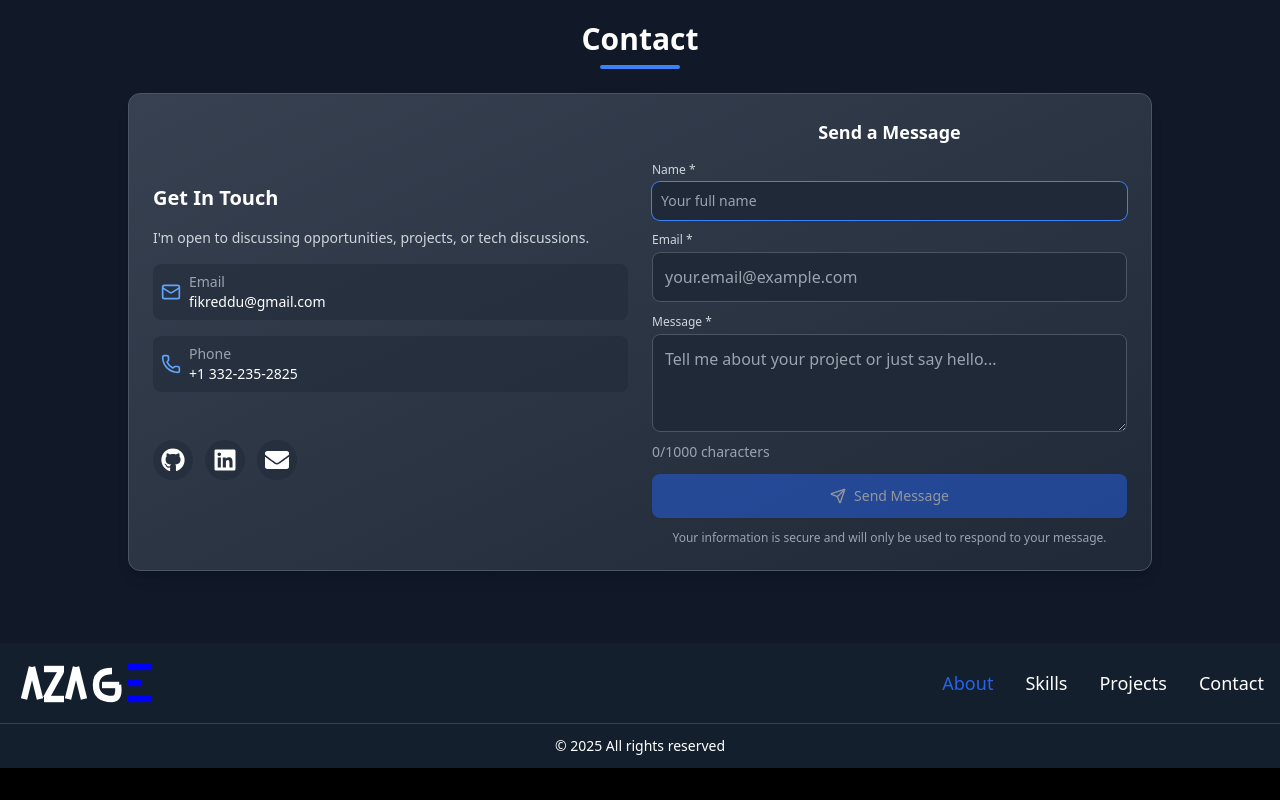
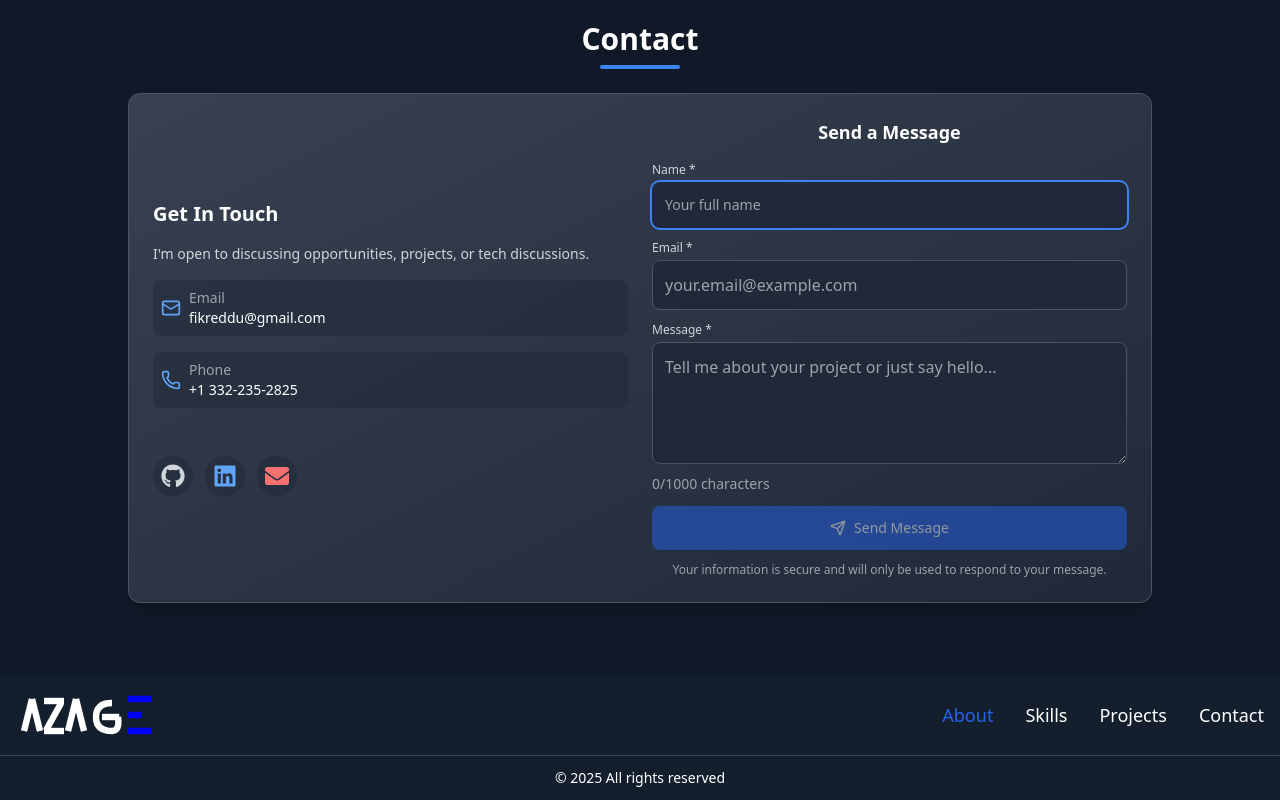
Before and after one commit to Fikre-M/FP, a React (Vite) app in the folder portfolio/: page / in a window 1280 px wide. Shown: the part 4764-5564 px from the top of the page. Before the commit the page ends 5532 px from the top, so only its background shows below. Built offline with nearby package versions, Linux system fonts and the light colour scheme.

Commit message:
update contact service

```diff
--- a/portfolio/src/Components/ContactSection/ContactSection.tsx
+++ b/portfolio/src/Components/ContactSection/ContactSection.tsx
@@ -1,11 +1,10 @@
 import React, { useState, useRef, useCallback, useEffect } from "react";
 import { useForm } from "react-hook-form";
 import emailjs from "@emailjs/browser";
-import { Mail, Phone, Send, CheckCircle } from "lucide-react"; // Lucide icons
-// import { Mail, Phone, Github, Linkedin, Send, CheckCircle } from "lucide-react";
+import { Mail, Phone, Send, CheckCircle } from "lucide-react";
 import { Button } from "../UI";
 import toast from "react-hot-toast";
-import { FaGithub, FaLinkedin, FaEnvelope } from "react-icons/fa"; // React Icons
+import { FaGithub, FaLinkedin, FaEnvelope } from "react-icons/fa";
 
 interface ContactFormData {
   user_name: string;
@@ -24,7 +23,7 @@ const ContactSection: React.FC = () => {
   const [formStatus, setFormStatus] = useState<FormStatus>({
     isSubmitting: false,
     isSuccess: false,
-    error: null
+    error: null,
   });
 
   const {
@@ -32,14 +31,14 @@ const ContactSection: React.FC = () => {
     handleSubmit,
     reset,
     formState: { errors, isValid },
-    watch
+    watch,
   } = useForm<ContactFormData>({
     mode: "onChange",
     defaultValues: {
       user_name: "",
       user_email: "",
-      message: ""
-    }
+      message: "",
+    },
   });
 
   const watchedFields = watch();
@@ -56,79 +55,140 @@ const ContactSection: React.FC = () => {
   useEffect(() => {
     if (formStatus.isSuccess) {
       const timer = setTimeout(() => {
-        setFormStatus(prev => ({ ...prev, isSuccess: false }));
+        setFormStatus((prev) => ({ ...prev, isSuccess: false }));
       }, 5000);
       return () => clearTimeout(timer);
     }
   }, [formStatus.isSuccess]);
 
+
+
   const validateEmailJSConfig = useCallback(() => {
+    // FIXED: Use proper Vite env variable access
     const serviceId = (import.meta as any).env.VITE_EMAILJS_SERVICE_ID;
     const templateId = (import.meta as any).env.VITE_EMAILJS_TEMPLATE_ID;
     const publicKey = (import.meta as any).env.VITE_EMAILJS_PUBLIC_KEY;
 
-    return {
-      isConfigured: !!(serviceId && templateId && publicKey &&
+    // DEBUG: Log the values to console
+    console.log("EmailJS Config Check:", {
+      serviceId,
+      templateId,
+      publicKey,
+      serviceIdExists: !!serviceId,
+      templateIdExists: !!templateId,
+      publicKeyExists: !!publicKey,
+      isConfigured: !!(
+        serviceId &&
+        templateId &&
+        publicKey &&
         serviceId !== "your_service_id" &&
         templateId !== "your_template_id" &&
-        publicKey !== "your_public_key"),
+        publicKey !== "your_public_key"
+      ),
+    });
+
+
+
+    return {
+      isConfigured: !!(
+        serviceId &&
+        templateId &&
+        publicKey &&
+        serviceId !== "your_service_id" &&
+        templateId !== "your_template_id" &&
+        publicKey !== "your_public_key"
+      ),
       serviceId,
       templateId,
-      publicKey
+      publicKey,
     };
   }, []);
 
-  const onSubmit = useCallback(async (data: ContactFormData) => {
+
+  const onSubmit = useCallback(
+    async (data: ContactFormData) => {
       setFormStatus({ isSubmitting: true, isSuccess: false, error: null });
 
       const config = validateEmailJSConfig();
+ // const onSubmit = useCallback(
+      // DEBUG: Log the config
+      console.log("Form Submission Config:", config);
 
       if (!config.isConfigured) {
-      const fallbackMessage = "EmailJS not configured. Please contact me directly at fikreddu@gmail.com or call +1 332-235-2825";
+        const fallbackMessage =
+          "EmailJS not configured. Please contact me directly at fikreddu@gmail.com or call +1 332-235-2825";
+        console.log("EmailJS not configured:", config);
+
+        // For development, let's see what we got
+        if (
+          config.serviceId === "your_service_id" ||
+          config.templateId === "your_template_id" ||
+          config.publicKey === "your_public_key"
+        ) {
+          console.error("EmailJS variables still have placeholder values!");
+        }
+
         setFormStatus({
           isSubmitting: false,
           isSuccess: false,
-        error: fallbackMessage
+          error: fallbackMessage,
         });
         toast.error("Please use direct contact methods");
         return;
       }
 
       try {
-      await emailjs.send(
+        console.log("Attempting to send email with:", {
+          serviceId: config.serviceId,
+          templateId: config.templateId,
+          data: {
+            user_name: data.user_name,
+            user_email: data.user_email,
+            message: data.message,
+            to_name: "Fikremariam Kassa",
+          },
+        });
+
+        const result = await emailjs.send(
           config.serviceId!,
           config.templateId!,
           {
             user_name: data.user_name,
             user_email: data.user_email,
             message: data.message,
-          to_name: "Fikremariam Kassa"
+            to_name: "Fikremariam Kassa",
           },
           config.publicKey!
         );
 
+        console.log("EmailJS Success:", result);
+
         setFormStatus({
           isSubmitting: false,
           isSuccess: true,
-        error: null
+          error: null,
         });
 
         toast.success("Message sent successfully!");
         reset();
-
       } catch (error) {
-      console.error("EmailJS Error:", error);
-      const errorMessage = "Failed to send message. Please contact me directly at fikreddu@gmail.com";
+        console.error("EmailJS Error Details:", error);
+        const errorMessage =
+          error instanceof Error
+            ? `Failed to send message: ${error.message}`
+            : "Failed to send message. Please contact me directly at fikreddu@gmail.com";
 
         setFormStatus({
           isSubmitting: false,
           isSuccess: false,
-        error: errorMessage
+          error: errorMessage,
         });
 
         toast.error("Failed to send message");
       }
-  }, [validateEmailJSConfig, reset]);
+    },
+    [validateEmailJSConfig, reset]
+  );
 
   const handleRetry = useCallback(() => {
     setFormStatus({ isSubmitting: false, isSuccess: false, error: null });
@@ -140,55 +200,45 @@ const ContactSection: React.FC = () => {
       label: "Email",
       value: "fikreddu@gmail.com",
       href: "mailto:fikreddu@gmail.com",
-      ariaLabel: "Send email to fikreddu@gmail.com"
+      ariaLabel: "Send email to fikreddu@gmail.com",
     },
     {
       icon: Phone,
       label: "Phone",
       value: "+1 332-235-2825",
       href: "tel:+13322352825",
-      ariaLabel: "Call +1 332-235-2825"
-    }
+      ariaLabel: "Call +1 332-235-2825",
+    },
   ];
 
-  // const socialLinks = [
-  //   {
-  //     icon: Github,
-  //     label: "GitHub",
-  //     href: "https://github.com/Fikre-M",
-  //     ariaLabel: "Visit GitHub profile"
-  //   },
-  //   {
-  //     icon: Linkedin,
-  //     label: "LinkedIn",
-  //     href: "https://www.linkedin.com/in/fikremariam-kassa-28916062/",
-  //     ariaLabel: "Visit LinkedIn profile"
-  //   }
-  // ];
-
+  // FIXED: Unified social links with proper structure
   const socialLinks = [
     {
       name: "GitHub",
-      url: "https://github.com/yourusername",
+      url: "https://github.com/Fikre-M",
       icon: FaGithub,
+      ariaLabel: "Visit GitHub profile",
       color:
         "text-gray-700 hover:text-gray-900 dark:text-gray-300 dark:hover:text-white",
     },
     {
       name: "LinkedIn",
-      url: "https://linkedin.com/in/yourusername",
+      url: "https://www.linkedin.com/in/fikremariam-kassa-28916062/",
       icon: FaLinkedin,
+      ariaLabel: "Visit LinkedIn profile",
       color:
         "text-blue-600 hover:text-blue-800 dark:text-blue-400 dark:hover:text-blue-300",
     },
     {
       name: "Email",
-      url: "mailto:your.email@example.com",
+      url: "mailto:fikreddu@gmail.com",
       icon: FaEnvelope,
+      ariaLabel: "Send email to fikreddu@gmail.com",
       color:
         "text-red-500 hover:text-red-700 dark:text-red-400 dark:hover:text-red-300",
     },
   ];
+
   return (
     <section className="w-full py-6" aria-labelledby="contact-heading">
       {/* Header */}
@@ -196,7 +246,10 @@ const ContactSection: React.FC = () => {
         <h2 id="contact-heading" className="text-3xl font-bold text-white mb-2">
           Contact
         </h2>
-        <div className="mx-auto h-1 w-20 bg-blue-500 rounded" aria-hidden="true" />
+        <div
+          className="mx-auto h-1 w-20 bg-blue-500 rounded"
+          aria-hidden="true"
+        />
       </header>
 
       {/* Main Container */}
@@ -238,7 +291,9 @@ const ContactSection: React.FC = () => {
                   <Icon className="w-5 h-5 text-blue-400" aria-hidden="true" />
                   <div>
                     <div className="text-sm text-gray-400">{contact.label}</div>
-                    <div className="text-white font-medium">{contact.value}</div>
+                    <div className="text-white font-medium">
+                      {contact.value}
+                    </div>
                   </div>
                 </a>
               );
@@ -253,15 +308,14 @@ const ContactSection: React.FC = () => {
                 <a
                   key={index}
                   href={social.url}
-                  // href={social.href}
                   target="_blank"
                   rel="noopener noreferrer"
-                  className="
+                  className={`
                     p-2 rounded-full bg-gray-800/50 hover:bg-blue-600
                     text-white transition-all duration-200 transform hover:scale-110
                     focus:outline-none focus:ring-1 focus:ring-blue-500 focus:ring-offset-1
-                    focus:ring-offset-gray-700
-                  "
+                    focus:ring-offset-gray-700 ${social.color}
+                  `}
                   aria-label={social.ariaLabel}
                 >
                   <Icon className="w-6 h-6" aria-hidden="true" />
@@ -284,10 +338,17 @@ const ContactSection: React.FC = () => {
               role="alert"
               aria-live="polite"
             >
-              <CheckCircle className="w-5 h-5 text-green-400" aria-hidden="true" />
+              <CheckCircle
+                className="w-5 h-5 text-green-400"
+                aria-hidden="true"
+              />
               <div>
-                <div className="text-green-400 font-medium">Message sent successfully!</div>
-                <div className="text-green-300 text-sm">I'll get back to you as soon as possible.</div>
+                <div className="text-green-400 font-medium">
+                  Message sent successfully!
+                </div>
+                <div className="text-green-300 text-sm">
+                  I'll get back to you as soon as possible.
+                </div>
               </div>
             </div>
           )}
@@ -300,7 +361,9 @@ const ContactSection: React.FC = () => {
                 role="alert"
                 aria-live="polite"
               >
-                <div className="text-red-400 font-medium">Failed to send message</div>
+                <div className="text-red-400 font-medium">
+                  Failed to send message
+                </div>
                 <div className="text-red-300 text-sm">{formStatus.error}</div>
                 {!formStatus.error.includes("not configured") && (
                   <button
@@ -315,42 +378,54 @@ const ContactSection: React.FC = () => {
           )}
 
           {/* Form */}
-          <form onSubmit={handleSubmit(onSubmit)} className="space-y-3" noValidate>
-            {/* Name Field */}
+          <form
+            onSubmit={handleSubmit(onSubmit)}
+            className="space-y-3"
+            noValidate
+          >
+            {/* Name Field - FIXED: Added missing padding */}
             <div>
-              <label htmlFor="user_name" className="block text-xs font-medium text-gray-300 mb-1">
+              <label
+                htmlFor="user_name"
+                className="block text-xs font-medium text-gray-300 mb-1"
+              >
                 Name *
               </label>
               <input
                 id="user_name"
                 type="text"
                 className={`
-                  w-full p-2 text-sm rounded-lg bg-gray-800 text-white border transition-all duration-200
-                  focus:outline-none focus:ring-1 focus:ring-blue-500 focus:border-transparent
+                  w-full p-3 text-sm rounded-lg bg-gray-800 text-white border transition-all duration-200
+                  focus:outline-none focus:ring-2 focus:ring-blue-500 focus:border-transparent
                   disabled:opacity-50 disabled:cursor-not-allowed
-                  ${errors.user_name
-                    ? 'border-red-500 focus:ring-red-500'
-                    : 'border-gray-600 hover:border-gray-500'
+                  ${
+                    errors.user_name
+                      ? "border-red-500 focus:ring-red-500"
+                      : "border-gray-600 hover:border-gray-500"
                   }
                 `}
                 placeholder="Your full name"
                 disabled={formStatus.isSubmitting}
-                aria-invalid={errors.user_name ? 'true' : 'false'}
-                aria-describedby={errors.user_name ? 'name-error' : undefined}
+                aria-invalid={errors.user_name ? "true" : "false"}
+                aria-describedby={errors.user_name ? "name-error" : undefined}
                 {...register("user_name", {
                   required: "Name is required",
                   minLength: {
                     value: 2,
-                    message: "Name must be at least 2 characters"
+                    message: "Name must be at least 2 characters",
                   },
                   maxLength: {
                     value: 50,
-                    message: "Name must be less than 50 characters"
-                  }
+                    message: "Name must be less than 50 characters",
+                  },
                 })}
               />
               {errors.user_name && (
-                <p id="name-error" className="mt-1 text-sm text-red-400" role="alert">
+                <p
+                  id="name-error"
+                  className="mt-1 text-sm text-red-400"
+                  role="alert"
+                >
                   {errors.user_name.message}
                 </p>
               )}
@@ -358,7 +433,10 @@ const ContactSection: React.FC = () => {
 
             {/* Email Field */}
             <div>
-              <label htmlFor="user_email" className="block text-xs font-medium text-gray-300 mb-1">
+              <label
+                htmlFor="user_email"
+                className="block text-xs font-medium text-gray-300 mb-1"
+              >
                 Email *
               </label>
               <input
@@ -368,65 +446,80 @@ const ContactSection: React.FC = () => {
                   w-full p-3 rounded-lg bg-gray-800 text-white border transition-all duration-200
                   focus:outline-none focus:ring-2 focus:ring-blue-500 focus:border-transparent
                   disabled:opacity-50 disabled:cursor-not-allowed
-                  ${errors.user_email
-                    ? 'border-red-500 focus:ring-red-500'
-                    : 'border-gray-600 hover:border-gray-500'
+                  ${
+                    errors.user_email
+                      ? "border-red-500 focus:ring-red-500"
+                      : "border-gray-600 hover:border-gray-500"
                   }
                 `}
                 placeholder="your.email@example.com"
                 disabled={formStatus.isSubmitting}
-                aria-invalid={errors.user_email ? 'true' : 'false'}
-                aria-describedby={errors.user_email ? 'email-error' : undefined}
+                aria-invalid={errors.user_email ? "true" : "false"}
+                aria-describedby={errors.user_email ? "email-error" : undefined}
                 {...register("user_email", {
                   required: "Email is required",
                   pattern: {
                     value: /^[A-Z0-9._%+-]+@[A-Z0-9.-]+\.[A-Z]{2,}$/i,
-                    message: "Please enter a valid email address"
-                  }
+                    message: "Please enter a valid email address",
+                  },
                 })}
               />
               {errors.user_email && (
-                <p id="email-error" className="mt-1 text-sm text-red-400" role="alert">
+                <p
+                  id="email-error"
+                  className="mt-1 text-sm text-red-400"
+                  role="alert"
+                >
                   {errors.user_email.message}
                 </p>
               )}
             </div>
 
-            {/* Message Field */}
+            {/* Message Field - FIXED: Changed resize class */}
             <div>
-              <label htmlFor="message" className="block text-xs font-medium text-gray-300 mb-1">
+              <label
+                htmlFor="message"
+                className="block text-xs font-medium text-gray-300 mb-1"
+              >
                 Message *
               </label>
               <textarea
                 id="message"
-                rows={3}
+                rows={4} // Changed from 3 to 4 for better UX
                 className={`
                   w-full p-3 rounded-lg bg-gray-800 text-white border transition-all duration-200
                   focus:outline-none focus:ring-2 focus:ring-blue-500 focus:border-transparent
-                  disabled:opacity-50 disabled:cursor-not-allowed resize-vertical
-                  ${errors.message
-                    ? 'border-red-500 focus:ring-red-500'
-                    : 'border-gray-600 hover:border-gray-500'
+                  disabled:opacity-50 disabled:cursor-not-allowed resize-y
+                  ${
+                    errors.message
+                      ? "border-red-500 focus:ring-red-500"
+                      : "border-gray-600 hover:border-gray-500"
                   }
                 `}
                 placeholder="Tell me about your project or just say hello..."
                 disabled={formStatus.isSubmitting}
-                aria-invalid={errors.message ? 'true' : 'false'}
-                aria-describedby={errors.message ? 'message-error' : 'message-help'}
+                aria-invalid={errors.message ? "true" : "false"}
+                aria-describedby={
+                  errors.message ? "message-error" : "message-help"
+                }
                 {...register("message", {
                   required: "Message is required",
                   minLength: {
                     value: 10,
-                    message: "Message must be at least 10 characters"
+                    message: "Message must be at least 10 characters",
                   },
                   maxLength: {
                     value: 1000,
-                    message: "Message must be less than 1000 characters"
-                  }
+                    message: "Message must be less than 1000 characters",
+                  },
                 })}
               />
               {errors.message ? (
-                <p id="message-error" className="mt-1 text-sm text-red-400" role="alert">
+                <p
+                  id="message-error"
+                  className="mt-1 text-sm text-red-400"
+                  role="alert"
+                >
                   {errors.message.message}
                 </p>
               ) : (
@@ -454,7 +547,8 @@ const ContactSection: React.FC = () => {
 
           {/* Form Help Text */}
           <p className="mt-3 text-xs text-gray-400 text-center">
-            Your information is secure and will only be used to respond to your message.
+            Your information is secure and will only be used to respond to your
+            message.
           </p>
         </div>
       </div>
```
Lines whose indentation alone changed are shown as unchanged.
